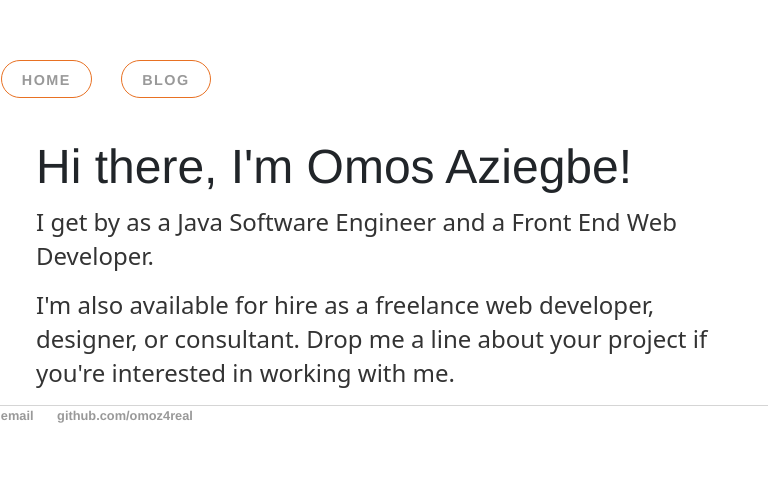
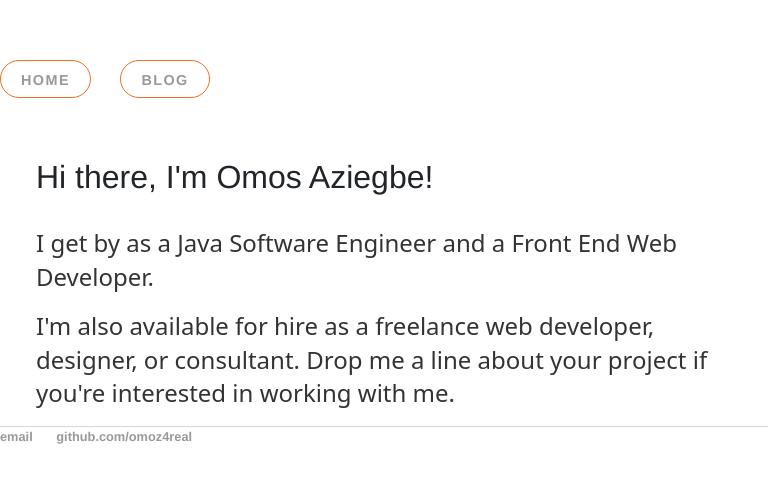
Before and after one commit to omoz4real/omoz4real.github.io, a Jekyll site: the page built from index.html, in a window 768 px wide. Shown: the top 483 px of the page. Built offline with Jekyll 4.4.1, drawn with Linux system fonts in a browser that asks for light colours.

Commit message:
Update main.css

```diff
--- a/css/main.css
+++ b/css/main.css
@@ -101,10 +101,13 @@ ul.posts li {
     height: 100% !important;
     margin-left: 5px !important;
     }
+   .blurb h1 , .container h1{
+		font-size: 2em !important;
+		margin-top: 10px;
+	margin-bottom: 10px;
+		padding: 20px 0 !important;
+	}
 
-    ol, ul {
-    padding-left: 0.05rem !important;
-}
 }
 
 @media (max-width: 480px) {
```
